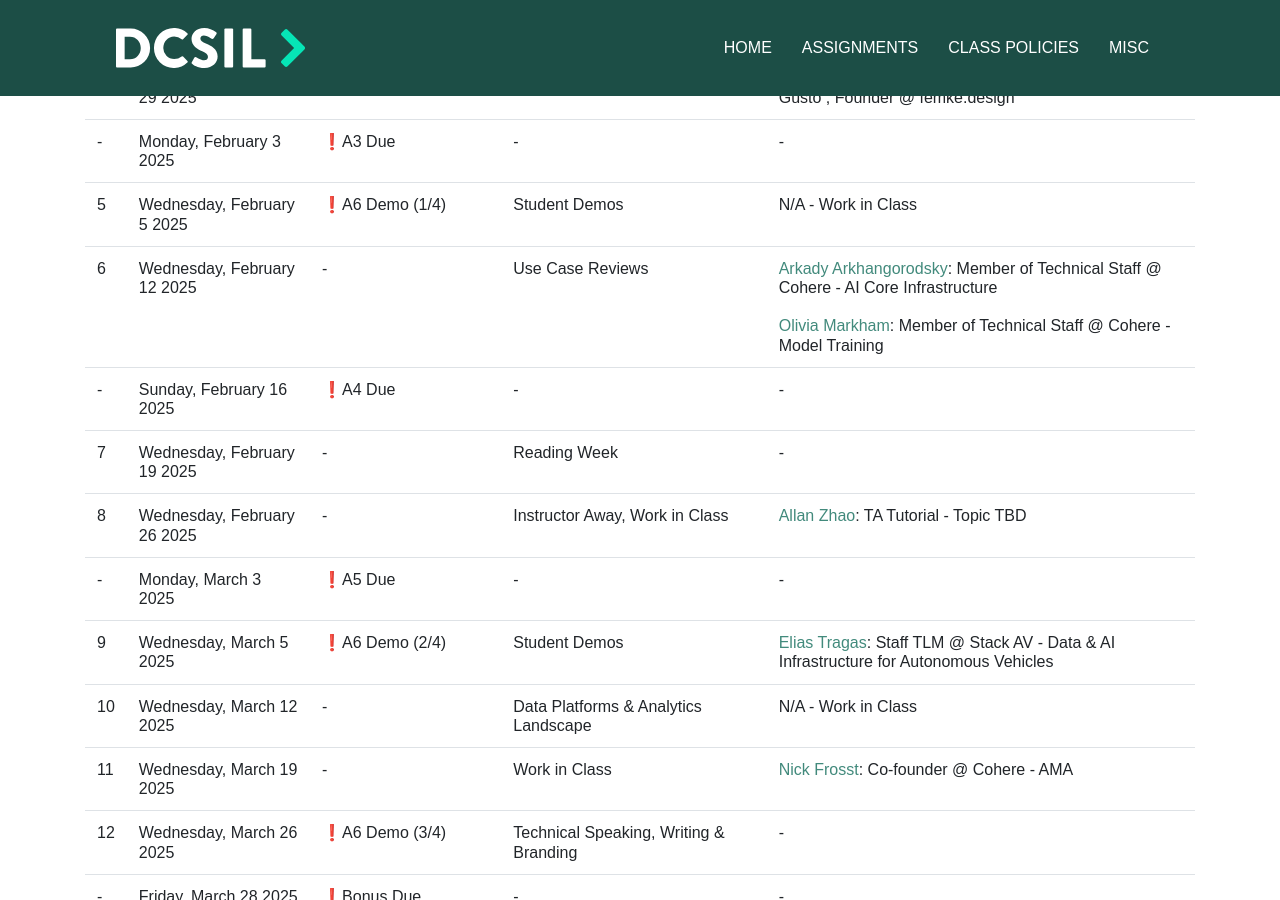
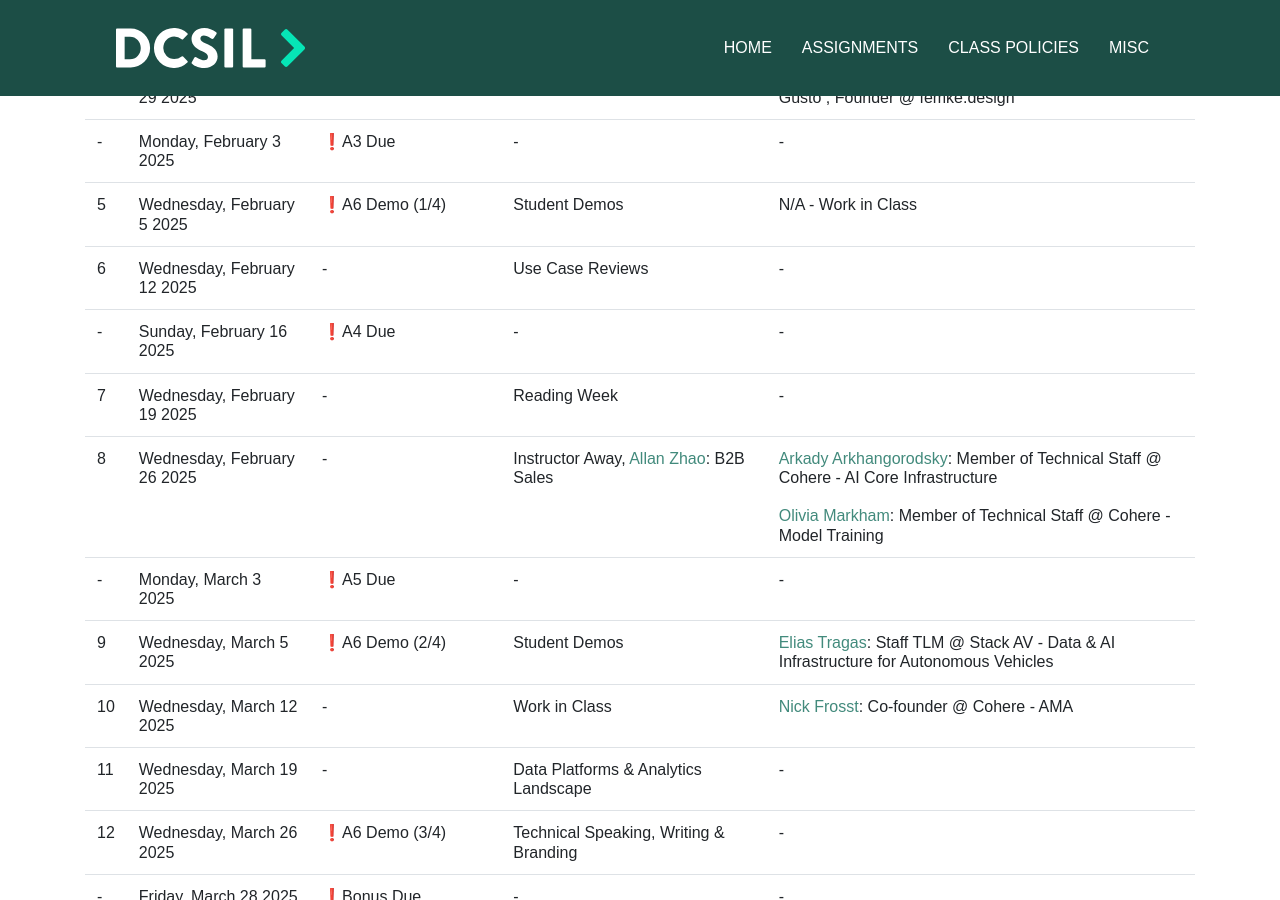
Before and after one commit to dcsil/CSC491, a Jekyll site: the page built from other_pages/schedule.md, in a window 1280 px wide and 900 px high, scrolled down 648 px. Built offline with Jekyll 4.4.1, drawn with Linux system fonts in a browser that asks for light colours; our own code applies the rules of GitHub Pages for plain Markdown files.

Commit message:
update guest lecture schedule

```diff
--- a/other_pages/schedule.md
+++ b/other_pages/schedule.md
@@ -14,14 +14,14 @@
 | 4 | Wednesday, January 29 2025   | - | Testing & CI | [Femke van Schoonhoven](https://www.femke.design/): Head of Design, Members @ Gusto ; Founder @ femke.design |
 | - | Monday, February 3 2025   | ❗A3 Due | - | - |
 | 5 | Wednesday, February 5 2025  | ❗A6 Demo (1/4) | Student Demos | N/A - Work in Class |
-| 6 | Wednesday, February 12 2025  | - | Use Case Reviews | [Arkady Arkhangorodsky](https://ca.linkedin.com/in/arkadyark): Member of Technical Staff @ Cohere - AI Core Infrastructure <br><br>[Olivia Markham](https://www.linkedin.com/in/omarkham/): Member of Technical Staff @ Cohere - Model Training|
+| 6 | Wednesday, February 12 2025  | - | Use Case Reviews | - |
 | - | Sunday, February 16 2025   | ❗A4 Due | - | - |
 | 7 | Wednesday, February 19 2025  | - | Reading Week | - |
-| 8 | Wednesday, February 26 2025      | - | Instructor Away, Work in Class | [Allan Zhao](https://ca.linkedin.com/in/yuchi-allan-zhao): TA Tutorial - Topic TBD |
+| 8 | Wednesday, February 26 2025      | - | Instructor Away, [Allan Zhao](https://ca.linkedin.com/in/yuchi-allan-zhao): B2B Sales | [Arkady Arkhangorodsky](https://ca.linkedin.com/in/arkadyark): Member of Technical Staff @ Cohere - AI Core Infrastructure <br><br>[Olivia Markham](https://www.linkedin.com/in/omarkham/): Member of Technical Staff @ Cohere - Model Training |
 | - | Monday, March 3 2025   | ❗A5 Due | - | - |
 | 9 | Wednesday, March 5 2025     | ❗A6 Demo (2/4) | Student Demos | [Elias Tragas](https://www.linkedin.com/in/elias-tragas-a5642163): Staff TLM @ Stack AV - Data & AI Infrastructure for Autonomous Vehicles |
-| 10 | Wednesday, March 12 2025    | -| Data Platforms & Analytics Landscape | N/A - Work in Class |
-| 11 | Wednesday, March 19 2025    | - | Work in Class | [Nick Frosst](https://www.nickfrosst.com/): Co-founder @ Cohere - AMA|
+| 10 | Wednesday, March 12 2025    | - | Work in Class | [Nick Frosst](https://www.nickfrosst.com/): Co-founder @ Cohere - AMA |
+| 11 | Wednesday, March 19 2025    | - | Data Platforms & Analytics Landscape | - |
 | 12 | Wednesday, March 26 2025    | ❗A6 Demo (3/4) | Technical Speaking, Writing & Branding  | - |
 | - | Friday, March 28 2025   | ❗Bonus Due | - | - |
 | 13 | Wednesday, April 2 2025  | ❗A6 Demo (4/4) | Last day of class - Demos of your projects | - |
```
